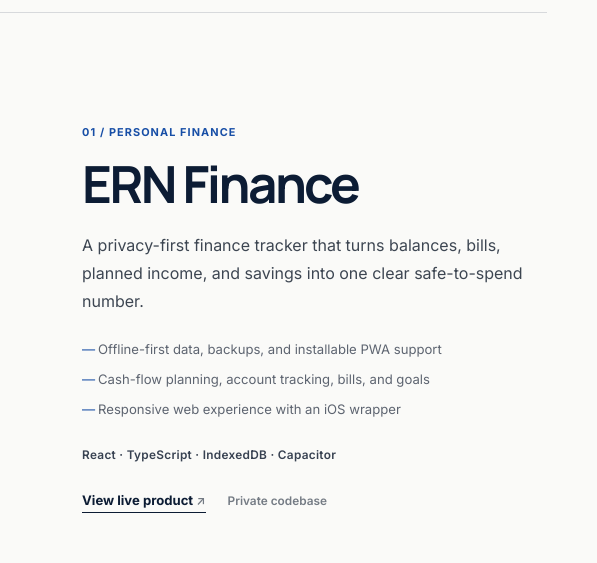
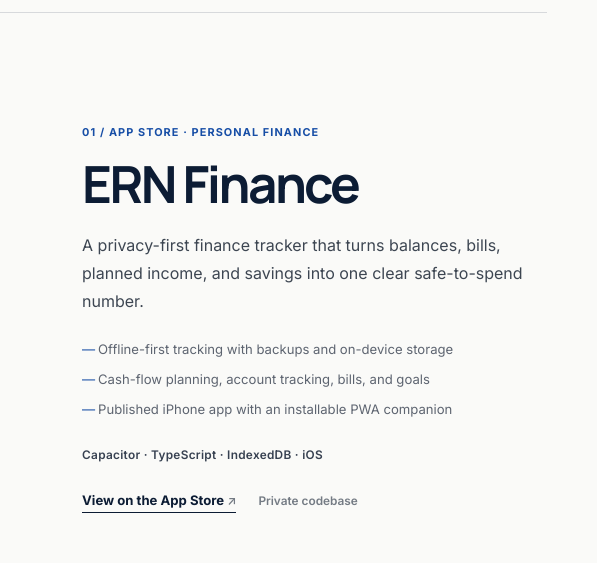
Before and after one commit to ernzonfire/p2-web-dev-portfolio, a plain HTML site: page index.html in a window 1280 px wide. Shown: the part 1300-1863 px from the top of the page, 683-1280 px from the left. Drawn offline with Linux system fonts and the light colour scheme.

Commit message:
Link ERN Finance to the App Store

```diff
--- a/index.html
+++ b/index.html
@@ -110,10 +110,10 @@
             <article class="featured-project">
               <a
                 class="project-visual ern-visual"
-                href="https://app-ernie.vercel.app/"
+                href="https://apps.apple.com/ph/app/ern-finance/id6789468096"
                 target="_blank"
                 rel="noopener"
-                aria-label="Open the live ERN Finance application"
+                aria-label="Open ERN Finance on the App Store"
               >
                 <img
                   src="assets/images/ern-finance.png"
@@ -123,20 +123,20 @@
                 >
               </a>
               <div class="project-copy">
-                <p class="project-number">01 / Personal finance</p>
+                <p class="project-number">01 / App Store · Personal finance</p>
                 <h3>ERN Finance</h3>
                 <p class="project-summary">
                   A privacy-first finance tracker that turns balances, bills,
                   planned income, and savings into one clear safe-to-spend number.
                 </p>
                 <ul class="project-points">
-                  <li>Offline-first data, backups, and installable PWA support</li>
+                  <li>Offline-first tracking with backups and on-device storage</li>
                   <li>Cash-flow planning, account tracking, bills, and goals</li>
-                  <li>Responsive web experience with an iOS wrapper</li>
+                  <li>Published iPhone app with an installable PWA companion</li>
                 </ul>
-                <p class="project-stack">React · TypeScript · IndexedDB · Capacitor</p>
+                <p class="project-stack">Capacitor · TypeScript · IndexedDB · iOS</p>
                 <div class="project-actions">
-                  <a href="https://app-ernie.vercel.app/" target="_blank" rel="noopener">View live product <span aria-hidden="true">↗</span></a>
+                  <a href="https://apps.apple.com/ph/app/ern-finance/id6789468096" target="_blank" rel="noopener">View on the App Store <span aria-hidden="true">↗</span></a>
                   <span>Private codebase</span>
                 </div>
               </div>
```
